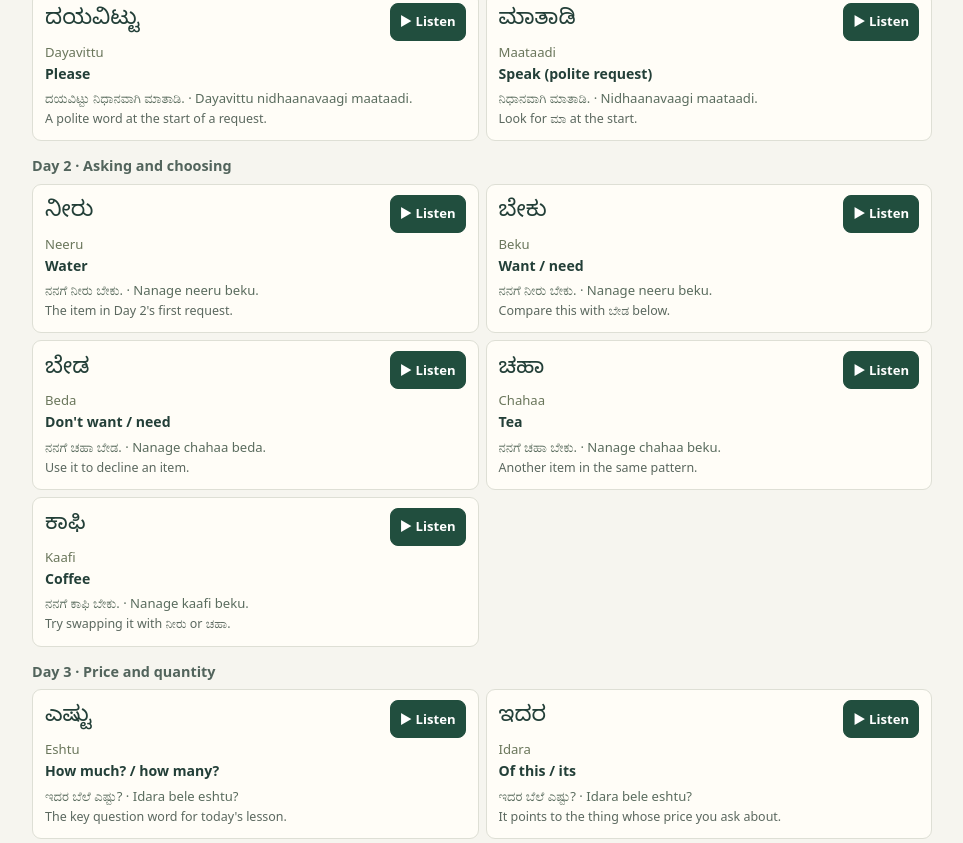
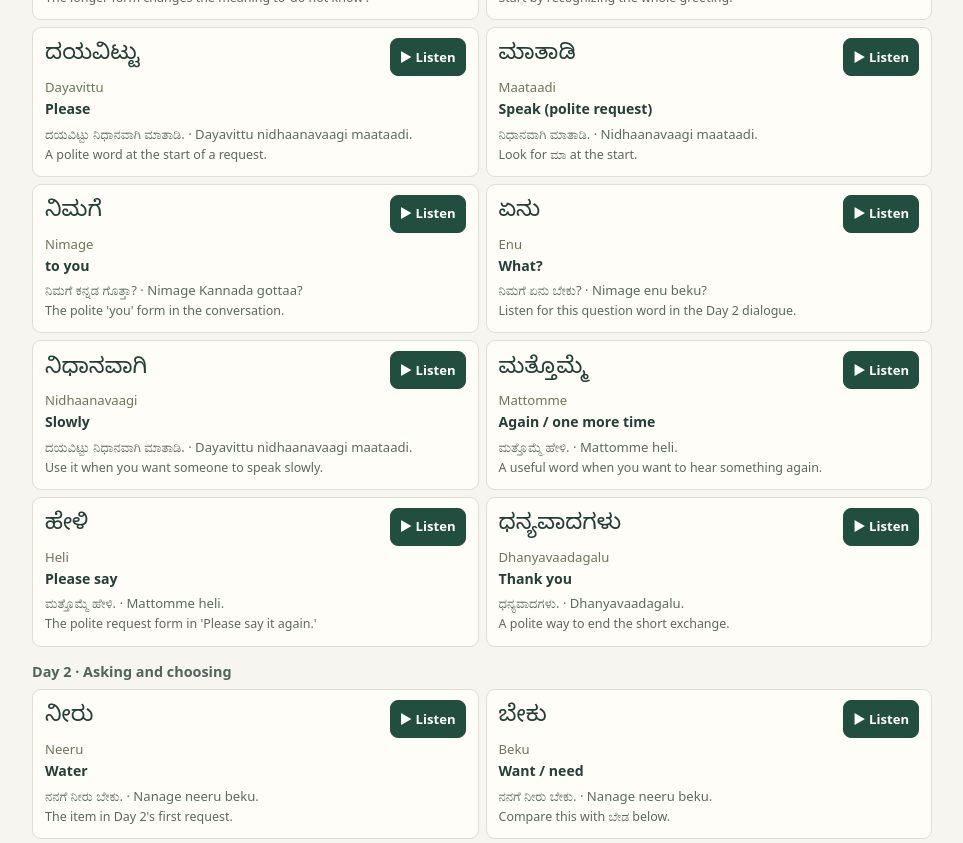
Before and after one commit to solpickle/learn_language, a plain HTML site: page kanada/read/index.html in a window 1280 px wide. Shown: the part 1025-1868 px from the top of the page, without its empty margins (158-1121 px from the left). Drawn offline with Linux system fonts and the light colour scheme.

Commit message:
Align Kannada sight words with Days 1 to 3

```diff
--- a/kanada/read/app.js
+++ b/kanada/read/app.js
@@ -24,12 +24,15 @@ function playButton(word, label = "▶ Listen") {
   return button;
 }
 
-let currentDay = 1;
+let currentDay = 0;
+const dayLabels = {1:"First conversation", 2:"Asking and choosing", 3:"Price and quantity"};
 for (const word of words) {
-  if (word.day && word.day !== currentDay) {
-    const label = word.day === 2 ? "Asking and choosing" : "Price and quantity";
-    $("word-list").append(element("h3", "day-divider", `Day ${word.day} · ${label}`));
-    currentDay = word.day;
+  const day = word.day || 1;
+  if (day !== currentDay) {
+    const divider = element("h3", "day-divider", `Day ${day} · ${dayLabels[day]}`);
+    divider.id = `day-${day}`;
+    $("word-list").append(divider);
+    currentDay = day;
   }
   const card = element("article", "word-card");
   card.id = `word-${word.id}`;
--- a/kanada/read/content.mjs
+++ b/kanada/read/content.mjs
@@ -10,6 +10,12 @@ export const words = [
   {id:"namaskaara", script:"ನಮಸ್ಕಾರ", roman:"Namaskaara", meaning:"Hello", example:"ನಮಸ್ಕಾರ.", exampleRoman:"Namaskaara.", note:"Start by recognizing the whole greeting."},
   {id:"dayavittu", script:"ದಯವಿಟ್ಟು", roman:"Dayavittu", meaning:"Please", example:"ದಯವಿಟ್ಟು ನಿಧಾನವಾಗಿ ಮಾತಾಡಿ.", exampleRoman:"Dayavittu nidhaanavaagi maataadi.", note:"A polite word at the start of a request."},
   {id:"maataadi", script:"ಮಾತಾಡಿ", roman:"Maataadi", meaning:"Speak (polite request)", example:"ನಿಧಾನವಾಗಿ ಮಾತಾಡಿ.", exampleRoman:"Nidhaanavaagi maataadi.", note:"Look for ಮಾ at the start."},
+  {id:"nimage", script:"ನಿಮಗೆ", roman:"Nimage", meaning:"to you", example:"ನಿಮಗೆ ಕನ್ನಡ ಗೊತ್ತಾ?", exampleRoman:"Nimage Kannada gottaa?", note:"The polite 'you' form in the conversation."},
+  {id:"enu", script:"ಏನು", roman:"Enu", meaning:"What?", example:"ನಿಮಗೆ ಏನು ಬೇಕು?", exampleRoman:"Nimage enu beku?", note:"Listen for this question word in the Day 2 dialogue."},
+  {id:"nidhaanavaagi", script:"ನಿಧಾನವಾಗಿ", roman:"Nidhaanavaagi", meaning:"Slowly", example:"ದಯವಿಟ್ಟು ನಿಧಾನವಾಗಿ ಮಾತಾಡಿ.", exampleRoman:"Dayavittu nidhaanavaagi maataadi.", note:"Use it when you want someone to speak slowly."},
+  {id:"mattomme", script:"ಮತ್ತೊಮ್ಮೆ", roman:"Mattomme", meaning:"Again / one more time", example:"ಮತ್ತೊಮ್ಮೆ ಹೇಳಿ.", exampleRoman:"Mattomme heli.", note:"A useful word when you want to hear something again."},
+  {id:"heli", script:"ಹೇಳಿ", roman:"Heli", meaning:"Please say", example:"ಮತ್ತೊಮ್ಮೆ ಹೇಳಿ.", exampleRoman:"Mattomme heli.", note:"The polite request form in 'Please say it again.'"},
+  {id:"dhanyavaadagalu", script:"ಧನ್ಯವಾದಗಳು", roman:"Dhanyavaadagalu", meaning:"Thank you", example:"ಧನ್ಯವಾದಗಳು.", exampleRoman:"Dhanyavaadagalu.", note:"A polite way to end the short exchange."},
   {id:"neeru", day:2, script:"ನೀರು", roman:"Neeru", meaning:"Water", example:"ನನಗೆ ನೀರು ಬೇಕು.", exampleRoman:"Nanage neeru beku.", note:"The item in Day 2's first request."},
   {id:"beku", day:2, script:"ಬೇಕು", roman:"Beku", meaning:"Want / need", example:"ನನಗೆ ನೀರು ಬೇಕು.", exampleRoman:"Nanage neeru beku.", note:"Compare this with ಬೇಡ below."},
   {id:"beda", day:2, script:"ಬೇಡ", roman:"Beda", meaning:"Don't want / need", example:"ನನಗೆ ಚಹಾ ಬೇಡ.", exampleRoman:"Nanage chahaa beda.", note:"Use it to decline an item."},
@@ -23,7 +29,9 @@ export const words = [
   {id:"ardha", day:3, script:"ಅರ್ಧ", roman:"Ardha", meaning:"Half", example:"ಅರ್ಧ ಕೆಜಿ ಟೊಮೇಟೊ ಕೊಡಿ.", exampleRoman:"Ardha keji tomato kodi.", note:"Switch ಅರ್ಧ (half) to ಒಂದು (one) for a full kilo."},
   {id:"kodi", day:3, script:"ಕೊಡಿ", roman:"Kodi", meaning:"Please give", example:"ಅರ್ಧ ಕೆಜಿ ಕೊಡಿ.", exampleRoman:"Ardha keji kodi.", note:"A polite way to end this simple request."},
   {id:"tomato", day:3, script:"ಟೊಮೇಟೊ", roman:"Tomato", meaning:"Tomato", example:"ಅರ್ಧ ಕೆಜಿ ಟೊಮೇಟೊ ಕೊಡಿ.", exampleRoman:"Ardha keji tomato kodi.", note:"Try another item in the same quantity pattern."},
-  {id:"brinjal", day:3, script:"ಬದನೆಕಾಯಿ", roman:"Badanekaayi", meaning:"Eggplant / brinjal", example:"ಒಂದು ಕೆಜಿ ಬದನೆಕಾಯಿಗೆ ಎಷ್ಟು ಬೆಲೆ?", exampleRoman:"Ondu keji badanekaayige eshtu bele?", note:"This word appears in the market price question."}
+  {id:"brinjal", day:3, script:"ಬದನೆಕಾಯಿ", roman:"Badanekaayi", meaning:"Eggplant / brinjal", example:"ಒಂದು ಕೆಜಿ ಬದನೆಕಾಯಿಗೆ ಎಷ್ಟು ಬೆಲೆ?", exampleRoman:"Ondu keji badanekaayige eshtu bele?", note:"This word appears in the market price question."},
+  {id:"nalavattu", day:3, script:"ನಲವತ್ತು", roman:"Nalavattu", meaning:"Forty", example:"ಕೆಜಿಗೆ ನಲವತ್ತು ರೂಪಾಯಿ.", exampleRoman:"Kejige nalavattu roopaayi.", note:"A sample number in the market price answer."},
+  {id:"roopaayi", day:3, script:"ರೂಪಾಯಿ", roman:"Roopaayi", meaning:"Rupee / rupees", example:"ಕೆಜಿಗೆ ನಲವತ್ತು ರೂಪಾಯಿ.", exampleRoman:"Kejige nalavattu roopaayi.", note:"A money word used with the sample price."}
 ];
 
 export const forms = [
--- a/kanada/read/index.html
+++ b/kanada/read/index.html
@@ -16,10 +16,10 @@
     <p class="eyebrow">READ KANNADA · FIRST STEPS</p>
     <h1>Recognize words you already speak</h1>
     <p class="lead">Start with the words from Days 1–3. Look at the shape, play the word, and say it. You do not need to memorize the whole alphabet yet.</p>
-    <nav class="reading-nav" aria-label="Reading sections"><a href="#sight-words">Sight words</a><a href="#forms">Letter forms</a><a href="#practice">Practice</a><a href="../day-1/">Day 1</a><a href="../day-2/">Day 2</a><a href="../day-3/">Day 3</a></nav>
+    <nav class="reading-nav" aria-label="Reading sections"><a href="#sight-words">Sight words</a><a href="#day-1">Day 1 words</a><a href="#day-2">Day 2 words</a><a href="#day-3">Day 3 words</a><a href="#forms">Letter forms</a><a href="#practice">Practice</a><a href="../day-1/">Day 1</a><a href="../day-2/">Day 2</a><a href="../day-3/">Day 3</a></nav>
     <section class="read-tools"><label>Audio speed <select id="rate"><option value="0.6">0.6× · Slow</option><option value="0.8" selected>0.8× · Gentle</option><option value="1">1.0× · Normal</option></select></label><button id="stop" class="secondary">■ Stop audio</button></section>
     <p id="status" role="status" aria-live="polite">Play a word and follow its shape with your eyes.</p>
-    <section id="sight-words"><div class="section-heading"><h2>Sight words from Days 1–3</h2><span>Look · listen · recognize</span></div><div id="word-list" class="word-grid"></div></section>
+    <section id="sight-words"><div class="section-heading"><h2>Sight words from Days 1–3 · 32 words</h2><span>Look · listen · recognize</span></div><div id="word-list" class="word-grid"></div></section>
     <section id="forms" class="read-panel"><h2>Notice the vowel marks</h2><p>A Kannada consonant usually carries a short “a” sound. A mark changes that vowel. These are just the forms you can spot in the words above.</p><div id="form-list"></div><p class="hint">Letters can also join together. Words such as <strong>ಕನ್ನಡ</strong> and <strong>ಸ್ವಲ್ಪ</strong> contain joined forms. For now, learn their overall shape and sound; we can unpack joins later.</p></section>
     <section id="practice" class="read-panel"><h2>See it, hear it, choose it</h2><p>Try ten quick recognition questions. Play the word if you need a clue.</p><div id="question-list"></div><p id="score" role="status" aria-live="polite"></p><button id="retry" class="secondary" hidden>Try again</button></section>
     <p class="review-note">Pronunciation guides are approximate. These new word recordings and reading notes still need review by a fluent Kannada speaker. <a href="https://www.unicode.org/versions/Unicode17.0.0/core-spec/chapter-12/">Script reference: Unicode Standard, §12.8</a>.</p>
--- a/kanada/read/phrases.mjs
+++ b/kanada/read/phrases.mjs
@@ -1,2 +1,3 @@
-// Adapter for the shared Kannada MP3 generator.
-export { phrases } from "./content.mjs";
+// Generate Read Kannada audio locally; Day 3 word clips are served from day-3/audio.
+import {words} from "./content.mjs";
+export const phrases = words.filter(word => word.day !== 3).map(({id, script}) => ({id, kannada:script}));
```
Also changed, not shown: kanada/day-3/content.mjs (+10 -6 lines), kanada/day-3/index.html (+1 -1 lines), kanada/tests/read-kannada.test.mjs (+11 -2 lines), kanada/day-3/audio/manifest.json, kanada/read/audio/manifest.json, 10 other files.
